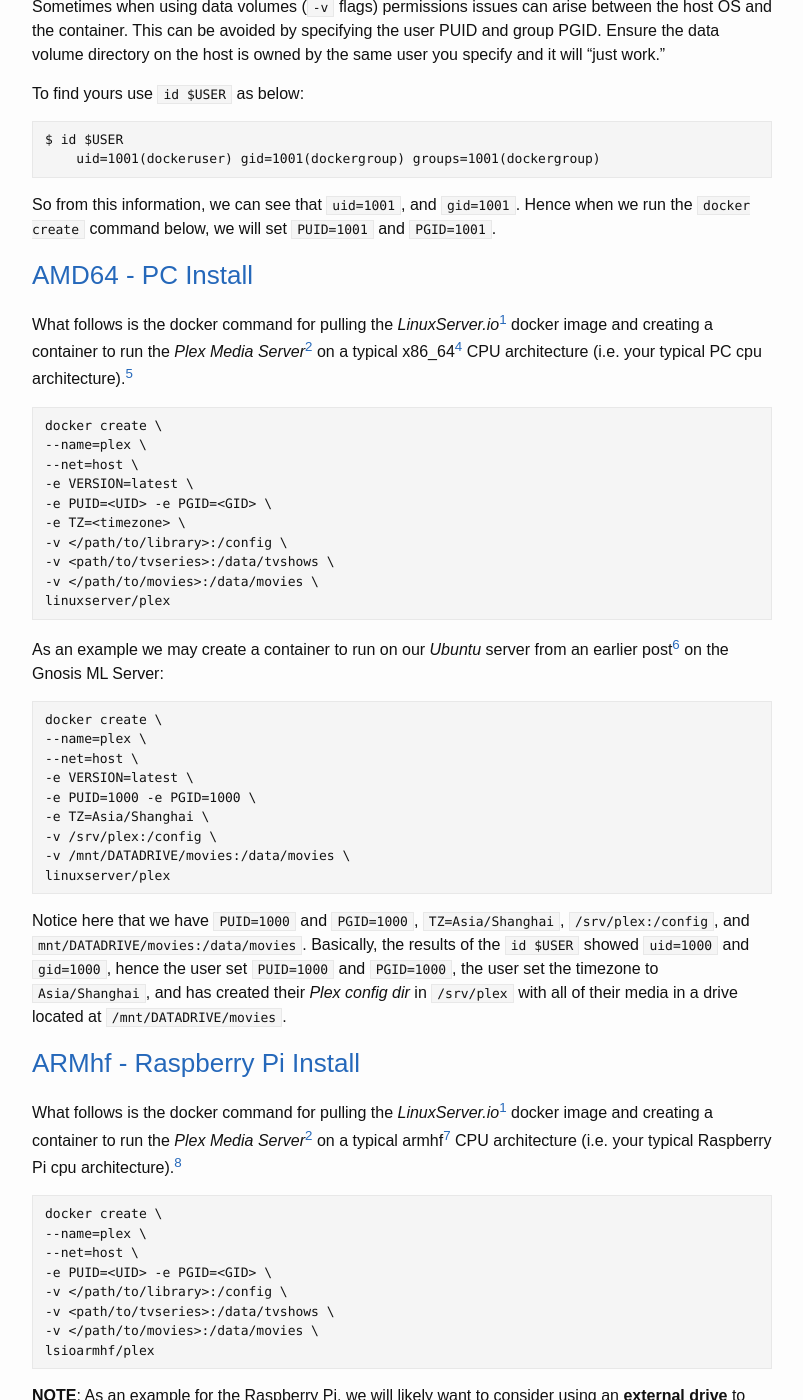
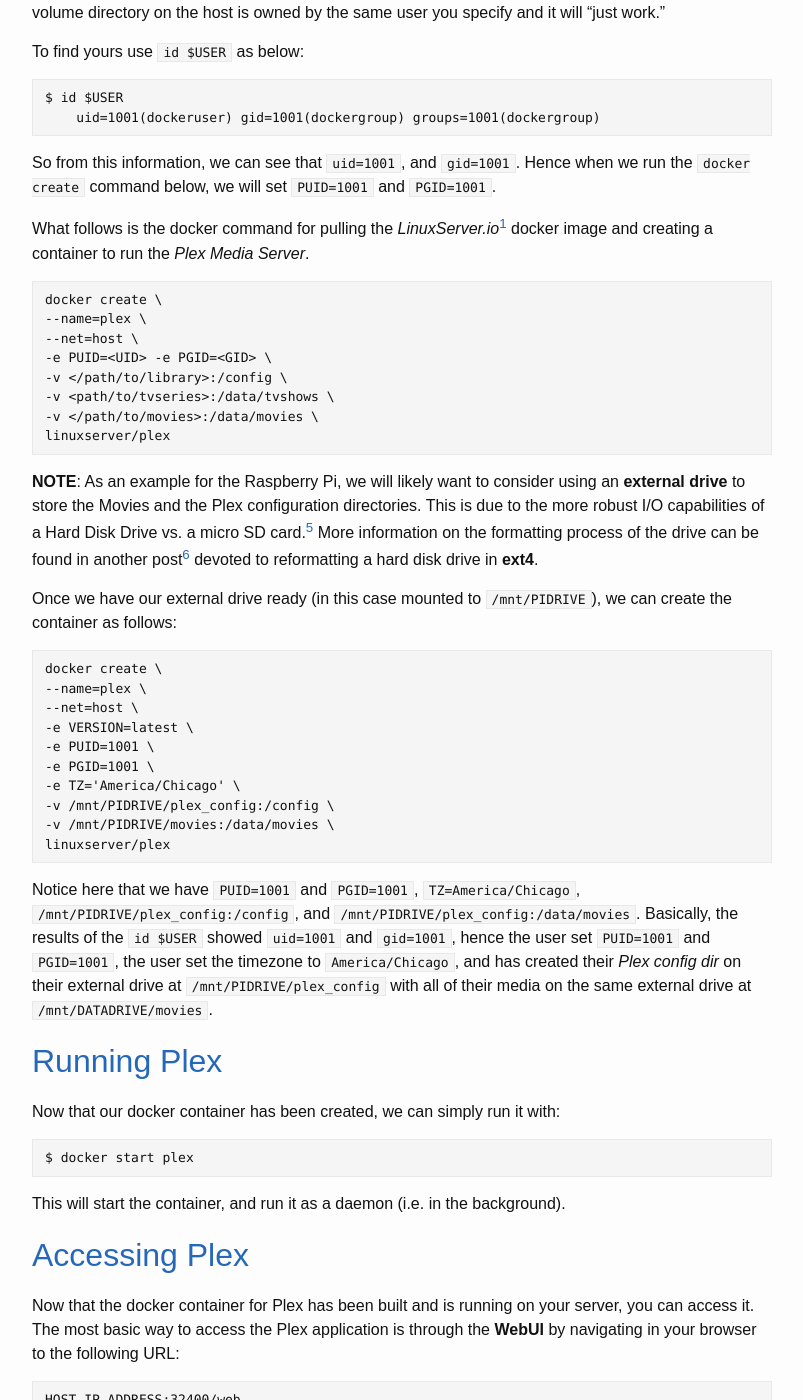
Before and after one commit to RagingTiger/RagingTiger.github.io, a Jekyll site: the page built from _posts/2018-11-23-docker-plex-media-server.md, in a window 1280 px wide and 1400 px high, scrolled down 1124 px. Shown: the whole window, without its empty margins (238-1041 px from the left). Built offline with Jekyll 4.4.1, drawn with Linux system fonts in a browser that asks for light colours; some of the changed text lies outside the part shown.

Commit message:
Updated for most recent docker features and linuxserver

````diff
--- a/_posts/2018-11-23-docker-plex-media-server.md
+++ b/_posts/2018-11-23-docker-plex-media-server.md
@@ -8,8 +8,6 @@ category: [docker, containers, devops, rpi]
 * [Introduction](#intro)
 * [Plex Media Server](#plex)
 * [Installing Plex](#install)
-  * [AMD64 - PC Install](#amd)
-  * [armhf - Raspberry Pi Install](#armhf)
 * [Running Plex](#run)
 * [Accessing Plex](#access)
 * [Initial Configurations](#initconfig)
@@ -25,11 +23,11 @@ way to stream media to your devices is Plex**.
 Plex is everywhere, and it is used *ALL the time* !!!
 
 ## <a name="install"></a> [Installing Plex](#toc)
-In the below sections, you will find the *architecture-specific* commands for
+In the below sections, you will find the commands for
 creating a docker container of the *LinuxServer.io*[^fn1] Plex Media
-Server.[^fn2] Essentially the only differences between these two commands is the
-docker image they are using (i.e. `linuxserver/plex` and `lsioarmhf/plex` for
-AMD64 and armhf respectively).
+Server.[^fn2] Thanks to the introduction of `docker manifest` you do not need to
+worry about the architecture of your docker host (e.g. amd64 vs. arm), just
+execute the following commands on your docker host.[^fn4]
 
 Before looking at the command, it is useful to clarify and briefly explain some
 of the options and variables passed to the `docker create`[^fn3] command:
@@ -57,50 +55,8 @@ So from this information, we can see that `uid=1001`, and `gid=1001`.
 Hence when we run the `docker create` command below, we will set `PUID=1001` and
 `PGID=1001`.
 
-### <a name="amd"></a> [AMD64 - PC Install](#toc)
-What follows is the docker command for pulling the *LinuxServer.io*[^fn1]
-docker image and creating a container to run the *Plex Media Server*[^fn2] on a
-typical x86_64[^fn4] CPU architecture
-(i.e. your typical PC cpu architecture).[^fn5]
-```
-docker create \
---name=plex \
---net=host \
--e VERSION=latest \
--e PUID=<UID> -e PGID=<GID> \
--e TZ=<timezone> \
--v </path/to/library>:/config \
--v <path/to/tvseries>:/data/tvshows \
--v </path/to/movies>:/data/movies \
-linuxserver/plex
-```
-
-As an example we may create a container to run on our *Ubuntu* server from an
-earlier post[^fn6] on the Gnosis ML Server:
-```
-docker create \
---name=plex \
---net=host \
--e VERSION=latest \
--e PUID=1000 -e PGID=1000 \
--e TZ=Asia/Shanghai \
--v /srv/plex:/config \
--v /mnt/DATADRIVE/movies:/data/movies \
-linuxserver/plex
-```
-
-Notice here that we have `PUID=1000` and `PGID=1000`, `TZ=Asia/Shanghai`,
-`/srv/plex:/config`, and `mnt/DATADRIVE/movies:/data/movies`. Basically, the
-results of the `id $USER` showed `uid=1000` and `gid=1000`, hence the user
-set `PUID=1000` and `PGID=1000`, the user set the timezone to `Asia/Shanghai`,
-and has created their *Plex config dir* in `/srv/plex` with all of their media
-in a drive located at `/mnt/DATADRIVE/movies`.
-
-### <a name="armhf"></a> [ARMhf - Raspberry Pi Install](#toc)
 What follows is the docker command for pulling the *LinuxServer.io*[^fn1] docker image
-and creating a container to run the *Plex Media Server*[^fn2] on a typical
-armhf[^fn7] CPU architecture
-(i.e. your typical Raspberry Pi cpu architecture).[^fn8]
+and creating a container to run the *Plex Media Server*.
 ```
 docker create \
 --name=plex \
@@ -109,7 +65,7 @@ docker create \
 -v </path/to/library>:/config \
 -v <path/to/tvseries>:/data/tvshows \
 -v </path/to/movies>:/data/movies \
-lsioarmhf/plex
+linuxserver/plex
 ```
 
 **NOTE**: As an example for the Raspberry Pi, we will likely want to consider
@@ -131,7 +87,7 @@ docker create \
 -e TZ='America/Chicago' \
 -v /mnt/PIDRIVE/plex_config:/config \
 -v /mnt/PIDRIVE/movies:/data/movies \
-lsioarmhf/plex
+linuxserver/plex
 ```
 
 Notice here that we have `PUID=1001` and `PGID=1001`, `TZ=America/Chicago`,
@@ -143,7 +99,7 @@ drive at `/mnt/PIDRIVE/plex_config` with all of their media on the same external
 drive at `/mnt/DATADRIVE/movies`.
 
 ## <a name="run"></a> [Running Plex](#toc)
-Now that our *architecture-specific* docker container has been created, we can
+Now that our docker container has been created, we can
 simply run it with:
 ```
 $ docker start plex
@@ -223,11 +179,7 @@ Plex data and media, will be copied to the drive at `/mnt/PIBACKUP`
 [^fn1]: [LinuxServer.io](https://www.linuxserver.io/)
 [^fn2]: [Plex Media Server](https://en.wikipedia.org/wiki/Plex_(software))
 [^fn3]: [Docker Create](https://docs.docker.com/engine/reference/commandline/create/)
-[^fn4]: [x86_64 Wikipedia](https://en.wikipedia.org/wiki/X86-64)
-[^fn5]: [Dockerized Plex AMD64](https://github.com/linuxserver/docker-plex)
-[^fn6]: [Gnosis ML Server]({{site.baseurl}}/2017/11/01/gnosis/)
-[^fn7]: [ARM Wikipedia](https://en.wikipedia.org/wiki/ARM_architecture)
-[^fn8]: [Dockerized Plex ARMhf](https://github.com/linuxserver/docker-plex-armhf)
+[^fn4]: [Docker Manifest](https://docs.docker.com/engine/reference/commandline/manifest/)
 [^fn9]: [HDD vs. Micro SD Card](https://www.reddit.com/r/raspberry_pi/comments/6uauel/external_hdd_vs_big_sd_card_for_rpi3/)
 [^fn10]: [ext4 Reformatting in Linux]({{site.baseurl}}/2018/12/08/format-disk-linux/)
 [^fn11]: [Plex Basic Setup](https://support.plex.tv/articles/200288896-basic-setup-wizard/)
````
